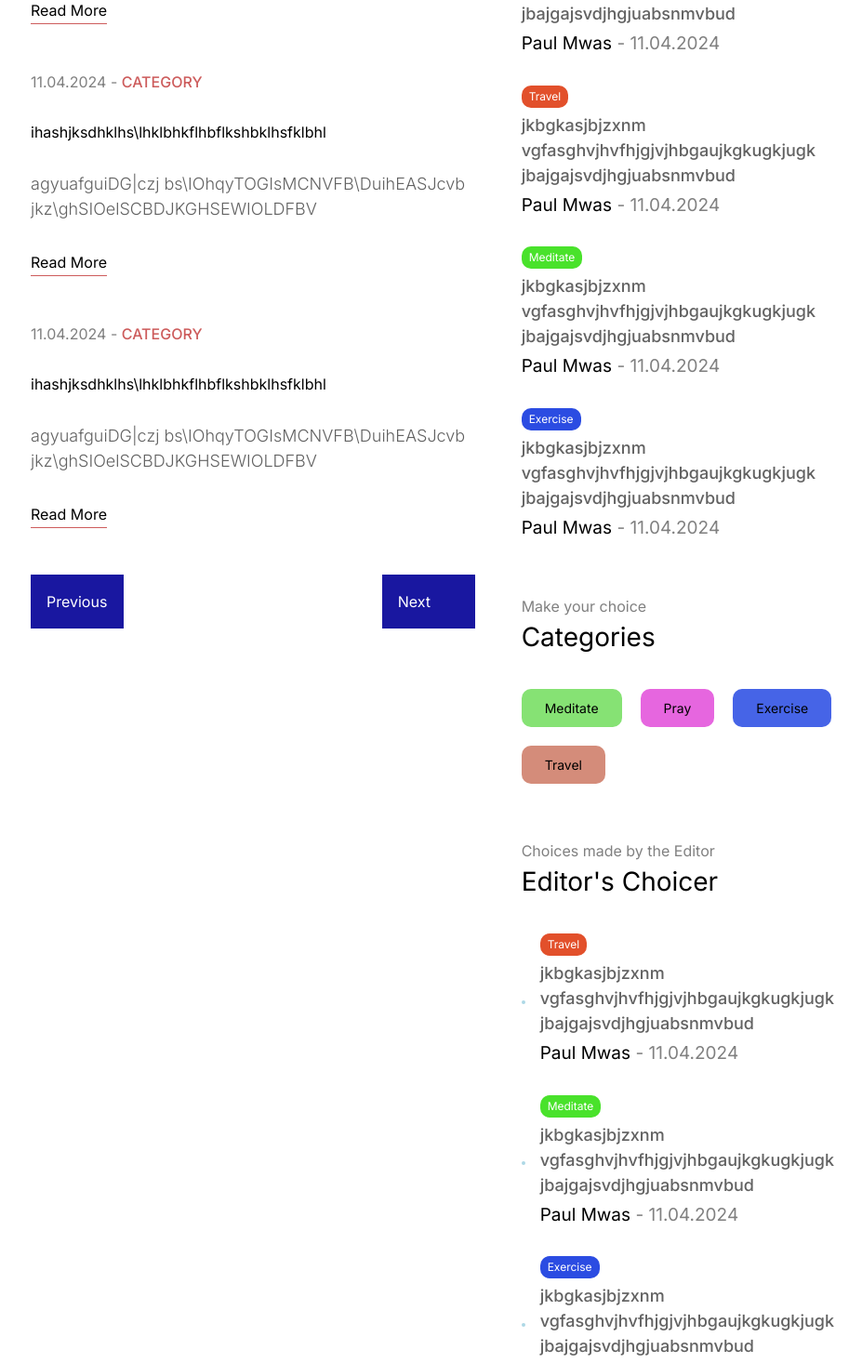
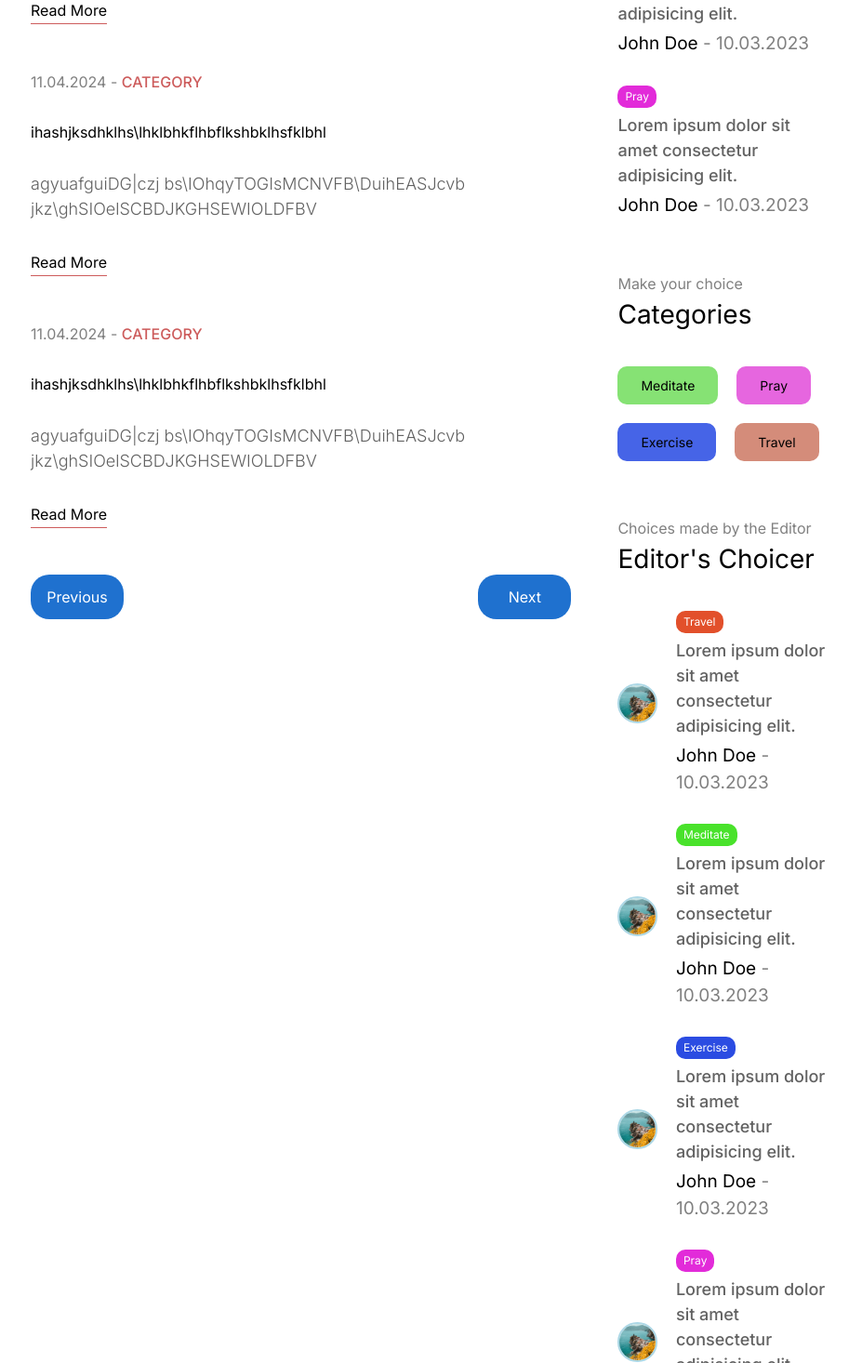
Before and after one commit to DavisKiprotich/Blog_Website, a Next.js app: page /blog in a window 1280 px wide. Shown: the part 724-2190 px from the top of the page at 93% size, without its empty margins (175-1102 px from the left). Built offline with nearby package versions, Linux system fonts and the light colour scheme.

Commit message:
Sharpening my styling

```diff
--- a/components/AuthLinks.jsx
+++ b/components/AuthLinks.jsx
@@ -12,42 +12,40 @@ const AuthLinks = () => {
 
   return (
     <>
-      {status === 'notauthenticated' ?
-      (<Link href='/login' className={styles.link}>Login</Link>)
-    : (
+      {status === "unauthenticated" ? (
+        <Link href="/login" className={styles.link}>
+          Login
+        </Link>
+      ) : (
         <>
-    <Link href='/register' className={styles.link}>Register</Link>
-    <Link href='/write' className={styles.link}>Write</Link>
-    <span className={styles.link}>Logout</span>
+          <Link href="/write" className={styles.link}>
+            Write
+          </Link>
+          <span className={styles.link}>
+            Logout
+          </span>
         </>
       )}
-
       <div className={styles.burger} onClick={() => setOpen(!open)}>
         <div className={styles.line}></div>
         <div className={styles.line}></div>
         <div className={styles.line}></div>
       </div>
-
       {open && (
         <div className={styles.responsiveMenu}>
-        <Link href='/'>Home</Link>
-        <Link href='/'>About Us</Link>
-        <Link href='/'>Hola</Link>
-
-        {status === 'notauthenticated' ? (
-          <Link href='/login'>Login</Link>
-        ): (
+          <Link href="/">Homepage</Link>
+          <Link href="/">About</Link>
+          <Link href="/">Contact</Link>
+          {status === "notauthenticated" ? (
+            <Link href="/login">Login</Link>
+          ) : (
             <>
-            <Link href='/register'>Register</Link>
-            <Link href='/write'>Write</Link>
+              <Link href="/write">Write</Link>
               <span className={styles.link}>Logout</span>
-
             </>
           )}
         </div>
-
       )}
-
     </>
   )
 }
--- a/components/Header.jsx
+++ b/components/Header.jsx
@@ -22,8 +22,8 @@ const Header = () => {
 
         <div className={styles.logo}>
           <Link href='/'>
-            <span className='cursor-pointer text-center font-bold text-3xl text-white'>
-              GraphCMS
+            <span className={styles.logo}>
+              Murerwa
             </span>
           </Link>
         </div>
@@ -34,7 +34,6 @@ const Header = () => {
           <Link href="/" className={styles.link}>Homepage</Link>
           <Link href="/" className={styles.link}>Contact</Link>
           <Link href="/" className={styles.link}>About</Link>
-
           <AuthLinks />
         </div>
     </div>
--- a/components/MenuPosts.jsx
+++ b/components/MenuPosts.jsx
@@ -6,30 +6,27 @@ import styles from './styles/menuPosts.module.css'
 const MenuPosts = ({ withImage }) => {
   return (
     <div className={styles.items}>
-        <Link href='/' className={styles.item}>
+      <Link href="/" className={styles.item}>
         {withImage && (
           <div className={styles.imageContainer}>
-            <Image src="/27.jpg" alt="" fill className={styles.image} />
+            <Image src="/p1.jpeg" alt="" fill className={styles.image} />
           </div>
         )}
         <div className={styles.textContainer}>
-            <span className={`${styles.category} ${styles.travel}`}>
-              Travel
-            </span>
+          <span className={`${styles.category} ${styles.travel}`}>Travel</span>
           <h3 className={styles.postTitle}>
-              jkbgkasjbjzxnm vgfasghvjhvfhjgjvjhbgaujkgkugkjugk
-              jbajgajsvdjhgjuabsnmvbud
+            Lorem ipsum dolor sit amet consectetur adipisicing elit.
           </h3>
           <div className={styles.detail}>
-              <span className={styles.username}>Paul Mwas</span>
-              <span className={styles.date}> - 11.04.2024</span>
+            <span className={styles.username}>John Doe</span>
+            <span className={styles.date}> - 10.03.2023</span>
           </div>
         </div>
       </Link>
-        <Link href='/' className={styles.item}>
+      <Link href="/" className={styles.item}>
         {withImage && (
           <div className={styles.imageContainer}>
-            <Image src="/27.jpg" alt="" fill className={styles.image} />
+            <Image src="/p1.jpeg" alt="" fill className={styles.image} />
           </div>
         )}
         <div className={styles.textContainer}>
@@ -37,96 +34,50 @@ const MenuPosts = ({ withImage }) => {
             Meditate
           </span>
           <h3 className={styles.postTitle}>
-              jkbgkasjbjzxnm vgfasghvjhvfhjgjvjhbgaujkgkugkjugk
-              jbajgajsvdjhgjuabsnmvbud
+            Lorem ipsum dolor sit amet consectetur adipisicing elit.
           </h3>
           <div className={styles.detail}>
-              <span className={styles.username}>Paul Mwas</span>
-              <span className={styles.date}> - 11.04.2024</span>
+            <span className={styles.username}>John Doe</span>
+            <span className={styles.date}> - 10.03.2023</span>
           </div>
         </div>
       </Link>
-        <Link href='/' className={styles.item}>
-          { withImage && (
+      <Link href="/" className={styles.item}>
+        {withImage && (
           <div className={styles.imageContainer}>
-            <Image src="/27.jpg" alt="" fill className={styles.image} />
+            <Image src="/p1.jpeg" alt="" fill className={styles.image} />
           </div>
         )}
         <div className={styles.textContainer}>
-            <span className={`${styles.category} ${styles.exercise}`}>
-              Exercise
-            </span>
+          <span className={`${styles.category} ${styles.exercise}`}>Exercise</span>
           <h3 className={styles.postTitle}>
-              jkbgkasjbjzxnm vgfasghvjhvfhjgjvjhbgaujkgkugkjugk
-              jbajgajsvdjhgjuabsnmvbud
+            Lorem ipsum dolor sit amet consectetur adipisicing elit.
           </h3>
           <div className={styles.detail}>
-              <span className={styles.username}>Paul Mwas</span>
-              <span className={styles.date}> - 11.04.2024</span>
+            <span className={styles.username}>John Doe</span>
+            <span className={styles.date}> - 10.03.2023</span>
           </div>
         </div>
       </Link>
-        <Link href='/' className={styles.item}>
+      <Link href="/" className={styles.item}>
         {withImage && (
           <div className={styles.imageContainer}>
-            <Image src="/27.jpg" alt="" fill className={styles.image} />
+            <Image src="/p1.jpeg" alt="" fill className={styles.image} />
           </div>
         )}
         <div className={styles.textContainer}>
-            <span className={`${styles.category} ${styles.travel}`}>
-              Travel
+          <span className={`${styles.category} ${styles.pray}`}>
+            Pray
           </span>
           <h3 className={styles.postTitle}>
-              jkbgkasjbjzxnm vgfasghvjhvfhjgjvjhbgaujkgkugkjugk
-              jbajgajsvdjhgjuabsnmvbud
+            Lorem ipsum dolor sit amet consectetur adipisicing elit.
           </h3>
           <div className={styles.detail}>
-              <span className={styles.username}>Paul Mwas</span>
-              <span className={styles.date}> - 11.04.2024</span>
+            <span className={styles.username}>John Doe</span>
+            <span className={styles.date}> - 10.03.2023</span>
           </div>
         </div>
       </Link>
-        <Link href='/' className={styles.item}>
-          {withImage && (
-          <div className={styles.imageContainer}>
-            <Image src="/27.jpg" alt="" fill className={styles.image} />
-          </div>
-          )}
-          <div className={styles.textContainer}>
-            <span className={`${styles.category} ${styles.meditate}`}>
-              Meditate
-            </span>
-            <h3 className={styles.postTitle}>
-              jkbgkasjbjzxnm vgfasghvjhvfhjgjvjhbgaujkgkugkjugk
-              jbajgajsvdjhgjuabsnmvbud
-            </h3>
-            <div className={styles.detail}>
-              <span className={styles.username}>Paul Mwas</span>
-              <span className={styles.date}> - 11.04.2024</span>
-            </div>
-          </div>
-        </Link>
-        <Link href='/' className={styles.item}>
-          { withImage && (
-          <div className={styles.imageContainer}>
-            <Image src="/27.jpg" alt="" fill className={styles.image} />
-          </div>
-          )}
-          <div className={styles.textContainer}>
-            <span className={`${styles.category} ${styles.exercise}`}>
-              Exercise
-            </span>
-            <h3 className={styles.postTitle}>
-              jkbgkasjbjzxnm vgfasghvjhvfhjgjvjhbgaujkgkugkjugk
-              jbajgajsvdjhgjuabsnmvbud
-            </h3>
-            <div className={styles.detail}>
-              <span className={styles.username}>Paul Mwas</span>
-              <span className={styles.date}> - 11.04.2024</span>
-            </div>
-          </div>
-        </Link>
-
     </div>
 
 
--- a/components/styles/authLinks.module.css
+++ b/components/styles/authLinks.module.css
@@ -1,17 +1,18 @@
-.link{
+
+.link {
     cursor: pointer;
   }
 
-.burger{
+  .burger {
     width: 20px;
     height: 16px;
-    /* display: flex; */
     flex-direction: column;
     justify-content: space-between;
     cursor: pointer;
     display: none;
   }
-.line{
+
+  .line {
     width: 100%;
     height: 2px;
     background-color: var(--textColor);
@@ -26,16 +27,18 @@
     width: 100%;
     display: flex;
     flex-direction: column;
+    align-items: center;
     justify-content: center;
-    align-items: center;
-    gap: 40px;
-    font-size: 25px;
+    gap: 50px;
+    font-size: 36px;
+    z-index: 999;
   }
 
   @media screen and (max-width: 640px) {
-    .burger{
+    .burger {
       display: flex;
     }
+
     .link{
       display: none;
     }
--- a/components/styles/header.module.css
+++ b/components/styles/header.module.css
@@ -16,6 +16,7 @@
     text-align: center;
     font-size: 33px;
     font-weight: bold;
+    font-style: italic;
   }
 
   .links {
--- a/components/styles/pagination.module.css
+++ b/components/styles/pagination.module.css
@@ -6,8 +6,10 @@
 .button{
     width: 100px;
     border: none;
-    padding: 17px;
-    background-color: rgb(25, 23, 160);
+    padding: 12px;
+    background-color: rgb(31, 113, 207);
     color: white;
     cursor: pointer;
+    border-radius: 20px;
+    text-align: center;
 }
```
Lines whose indentation alone changed are shown as unchanged.
